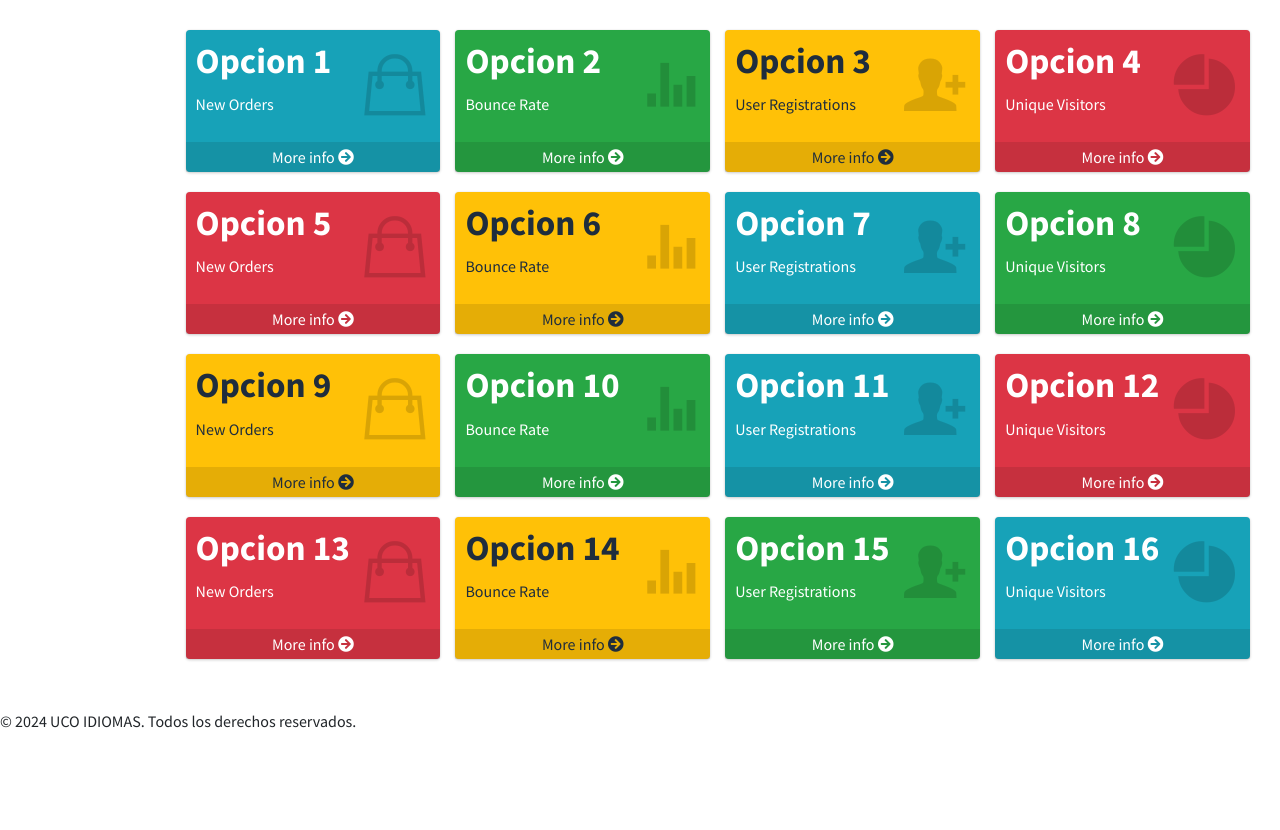
After one commit to JLFcmd/AuthProyecto.UCO-I, a PHP site: template pages/centralpages/dashboard.php in a window 1280 px wide. The commit adds this page. Run offline with PHP 8.4, Linux system fonts and the light colour scheme; the template is opened without the code that fills it, so the values that code supplies are empty; some libraries are stand-ins or nearby versions.

Commit message:
dashboard y modificacion de varios archivos

```diff
--- a/hacer.txt
+++ b/hacer.txt
@@ -24,3 +24,9 @@ se ha creado adminphp para verificar que el usuario que quiere crear usuarios se
 en la pagina de sidebar.php se ha verificado tambien para mostrar el boton de regiustrar a quien tenga una sesion de admin iniciada
 
 en la base de datos hemos añadido dos campos, email, y admin (tinyint) que es para verificar por booleano  si el usuario tiene o no permisos de administrador.
+
+
+
+nuevas cosas que hacer:
+
+modificar active para que funcione boton activo
--- /dev/null
+++ b/pages/centralpages/dashboard.php
@@ -0,0 +1,308 @@
+<style>
+
+.principalDashboard{
+
+margin: 30px;
+margin-left: 14.5%;
+
+}
+
+</style>
+
+
+<!-- Script JavaScript -->
+<script>
+  function expandirDashboard() {
+    // Obtén el elemento principalDashboard
+    var principalDashboard = document.querySelector('.principalDashboard');
+
+    // Verifica el estado actual del margen izquierdo
+    var margenActual = principalDashboard.style.marginLeft;
+
+    // Si el margen actual es diferente al original, vuelve a la posición original
+    if (margenActual !== '5.5%') {
+
+        principalDashboard.style.transition = 'margin-left 0.4125s ease'; // Agrega una transición
+      principalDashboard.style.marginLeft = '5.5%'; // Ajusta el valor según sea necesario
+
+
+    } else {
+      // Si el margen actual es igual al original, expande
+      principalDashboard.style.transition = 'margin-left 0.4125s ease'; // Agrega una transición
+      principalDashboard.style.marginLeft = '14.5%'; // Posición original
+    }
+  }
+</script>
+
+
+
+
+<div class="principalDashboard">
+
+
+    <div class="row">
+        <div class="col-lg-3 col-6">
+            <!-- small box -->
+            <div class="small-box bg-info">
+                <div class="inner">
+                <h3>Opcion 1<sup style="font-size: 20px"></sup></h3>
+
+                    <p>New Orders</p>
+                </div>
+                <div class="icon">
+                    <i class="ion ion-bag"></i>
+                </div>
+                <a href="#" class="small-box-footer">More info <i class="fas fa-arrow-circle-right"></i></a>
+            </div>
+        </div>
+        <!-- ./col -->
+        <div class="col-lg-3 col-6">
+            <!-- small box -->
+            <div class="small-box bg-success">
+                <div class="inner">
+                    <h3>Opcion 2<sup style="font-size: 20px"></sup></h3>
+
+                    <p>Bounce Rate</p>
+                </div>
+                <div class="icon">
+                    <i class="ion ion-stats-bars"></i>
+                </div>
+                <a href="#" class="small-box-footer">More info <i class="fas fa-arrow-circle-right"></i></a>
+            </div>
+        </div>
+        <!-- ./col -->
+        <div class="col-lg-3 col-6">
+            <!-- small box -->
+            <div class="small-box bg-warning">
+                <div class="inner">
+                <h3>Opcion 3<sup style="font-size: 20px"></sup></h3>
+
+                    <p>User Registrations</p>
+                </div>
+                <div class="icon">
+                    <i class="ion ion-person-add"></i>
+                </div>
+                <a href="#" class="small-box-footer">More info <i class="fas fa-arrow-circle-right"></i></a>
+            </div>
+        </div>
+        <!-- ./col -->
+        <div class="col-lg-3 col-6">
+            <!-- small box -->
+            <div class="small-box bg-danger">
+                <div class="inner">
+                <h3>Opcion 4<sup style="font-size: 20px"></sup></h3>
+
+                    <p>Unique Visitors</p>
+                </div>
+                <div class="icon">
+                    <i class="ion ion-pie-graph"></i>
+                </div>
+                <a href="#" class="small-box-footer">More info <i class="fas fa-arrow-circle-right"></i></a>
+            </div>
+        </div>
+        <br>
+
+
+        <div class="col-lg-3 col-6">
+            <!-- small box -->
+            <div class="small-box bg-danger">
+                <div class="inner">
+                <h3>Opcion 5<sup style="font-size: 20px"></sup></h3>
+
+                    <p>New Orders</p>
+                </div>
+                <div class="icon">
+                    <i class="ion ion-bag"></i>
+                </div>
+                <a href="#" class="small-box-footer">More info <i class="fas fa-arrow-circle-right"></i></a>
+            </div>
+        </div>
+        <!-- ./col -->
+        <div class="col-lg-3 col-6">
+            <!-- small box -->
+            <div class="small-box bg-warning">
+                <div class="inner">
+                <h3>Opcion 6<sup style="font-size: 20px"></sup></h3>
+
+                    <p>Bounce Rate</p>
+                </div>
+                <div class="icon">
+                    <i class="ion ion-stats-bars"></i>
+                </div>
+                <a href="#" class="small-box-footer">More info <i class="fas fa-arrow-circle-right"></i></a>
+            </div>
+        </div>
+        <!-- ./col -->
+        <div class="col-lg-3 col-6">
+            <!-- small box -->
+            <div class="small-box bg-info">
+                <div class="inner">
+                <h3>Opcion 7<sup style="font-size: 20px"></sup></h3>
+
+                    <p>User Registrations</p>
+                </div>
+                <div class="icon">
+                    <i class="ion ion-person-add"></i>
+                </div>
+                <a href="#" class="small-box-footer">More info <i class="fas fa-arrow-circle-right"></i></a>
+            </div>
+        </div>
+        <!-- ./col -->
+        <div class="col-lg-3 col-6">
+            <!-- small box -->
+            <div class="small-box bg-success">
+                <div class="inner">
+                <h3>Opcion 8<sup style="font-size: 20px"></sup></h3>
+
+                    <p>Unique Visitors</p>
+                </div>
+                <div class="icon">
+                    <i class="ion ion-pie-graph"></i>
+                </div>
+                <a href="#" class="small-box-footer">More info <i class="fas fa-arrow-circle-right"></i></a>
+            </div>
+        </div>
+        <br>
+
+
+        <div class="col-lg-3 col-6">
+            <!-- small box -->
+            <div class="small-box bg-warning">
+                <div class="inner">
+                <h3>Opcion 9<sup style="font-size: 20px"></sup></h3>
+
+                    <p>New Orders</p>
+                </div>
+                <div class="icon">
+                    <i class="ion ion-bag"></i>
+                </div>
+                <a href="#" class="small-box-footer">More info <i class="fas fa-arrow-circle-right"></i></a>
+            </div>
+        </div>
+        <!-- ./col -->
+        <div class="col-lg-3 col-6">
+            <!-- small box -->
+            <div class="small-box bg-success">
+                <div class="inner">
+                <h3>Opcion 10<sup style="font-size: 20px"></sup></h3>
+
+                    <p>Bounce Rate</p>
+                </div>
+                <div class="icon">
+                    <i class="ion ion-stats-bars"></i>
+                </div>
+                <a href="#" class="small-box-footer">More info <i class="fas fa-arrow-circle-right"></i></a>
+            </div>
+        </div>
+        <!-- ./col -->
+        <div class="col-lg-3 col-6">
+            <!-- small box -->
+            <div class="small-box bg-info">
+                <div class="inner">
+                <h3>Opcion 11<sup style="font-size: 20px"></sup></h3>
+
+                    <p>User Registrations</p>
+                </div>
+                <div class="icon">
+                    <i class="ion ion-person-add"></i>
+                </div>
+                <a href="#" class="small-box-footer">More info <i class="fas fa-arrow-circle-right"></i></a>
+            </div>
+        </div>
+        <!-- ./col -->
+        <div class="col-lg-3 col-6">
+            <!-- small box -->
+            <div class="small-box bg-danger">
+                <div class="inner">
+                <h3>Opcion 12<sup style="font-size: 20px"></sup></h3>
+
+                    <p>Unique Visitors</p>
+                </div>
+                <div class="icon">
+                    <i class="ion ion-pie-graph"></i>
+                </div>
+                <a href="#" class="small-box-footer">More info <i class="fas fa-arrow-circle-right"></i></a>
+            </div>
+        </div>
+        <br>
+
+        <div class="col-lg-3 col-6">
+            <!-- small box -->
+            <div class="small-box bg-danger">
+                <div class="inner">
+                <h3>Opcion 13<sup style="font-size: 20px"></sup></h3>
+
+                    <p>New Orders</p>
+                </div>
+                <div class="icon">
+                    <i class="ion ion-bag"></i>
+                </div>
+                <a href="#" class="small-box-footer">More info <i class="fas fa-arrow-circle-right"></i></a>
+            </div>
+        </div>
+        <!-- ./col -->
+        <div class="col-lg-3 col-6">
+            <!-- small box -->
+            <div class="small-box bg-warning">
+                <div class="inner">
+                <h3>Opcion 14<sup style="font-size: 20px"></sup></h3>
+
+                    <p>Bounce Rate</p>
+                </div>
+                <div class="icon">
+                    <i class="ion ion-stats-bars"></i>
+                </div>
+                <a href="#" class="small-box-footer">More info <i class="fas fa-arrow-circle-right"></i></a>
+            </div>
+        </div>
+        <!-- ./col -->
+        <div class="col-lg-3 col-6">
+            <!-- small box -->
+            <div class="small-box bg-success">
+                <div class="inner">
+                <h3>Opcion 15<sup style="font-size: 20px"></sup></h3>
+
+                    <p>User Registrations</p>
+                </div>
+                <div class="icon">
+                    <i class="ion ion-person-add"></i>
+                </div>
+                <a href="#" class="small-box-footer">More info <i class="fas fa-arrow-circle-right"></i></a>
+            </div>
+        </div>
+        <!-- ./col -->
+        <div class="col-lg-3 col-6">
+            <!-- small box -->
+            <div class="small-box bg-info">
+                <div class="inner">
+                <h3>Opcion 16<sup style="font-size: 20px"></sup></h3>
+
+                    <p>Unique Visitors</p>
+                </div>
+                <div class="icon">
+                    <i class="ion ion-pie-graph"></i>
+                </div>
+                <a href="#" class="small-box-footer">More info <i class="fas fa-arrow-circle-right"></i></a>
+            </div>
+        </div>
+
+
+
+
+
+
+
+
+
+
+
+
+
+
+
+
+
+
+<!--PONER AQUI ARRIBA MENUS NECESARIOS -->
+    </div>
+</div>
--- a/pages/sidebar.php
+++ b/pages/sidebar.php
@@ -17,7 +17,7 @@
     <!-- Left navbar links -->
     <ul class="navbar-nav">
       <li class="nav-item">
-        <a class="nav-link" data-widget="pushmenu" href="#" role="button"><i class="fas fa-bars"></i></a>
+        <a class="nav-link" data-widget="pushmenu" href="#" role="button" onclick="expandirDashboard()"><i class="fas fa-bars"></i></a>
       </li>
     </ul>
 
@@ -73,9 +73,9 @@
           <!-- Add icons to the links using the .nav-icon class
                with font-awesome or any other icon font library -->
           <li class="nav-item">
-            <a href="#" class="nav-link caja-btn" data-caja="caja1">
+            <a href="principal.php?caja=dashboard" id="dashboardLink" class="nav-link caja-btn" data-caja="dashboard">
               <i class="nav-icon fas fa-bolt"></i>
-              <p>Caja 1</p>
+              <p>Dashboard</p>
             </a>
           </li>
           <li class="nav-item">
```
Also changed, not shown: pages/central.php (+14 -3 lines).
